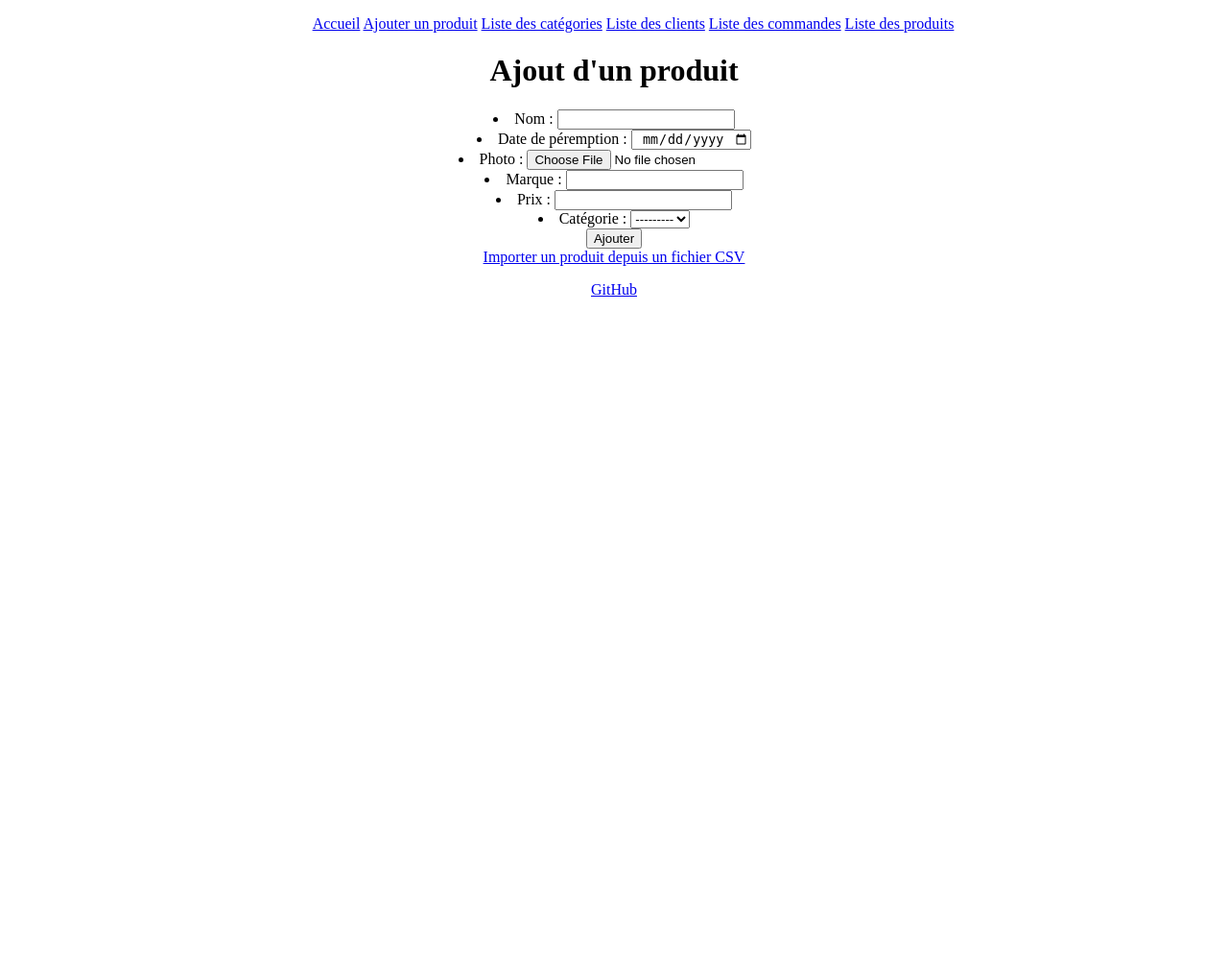
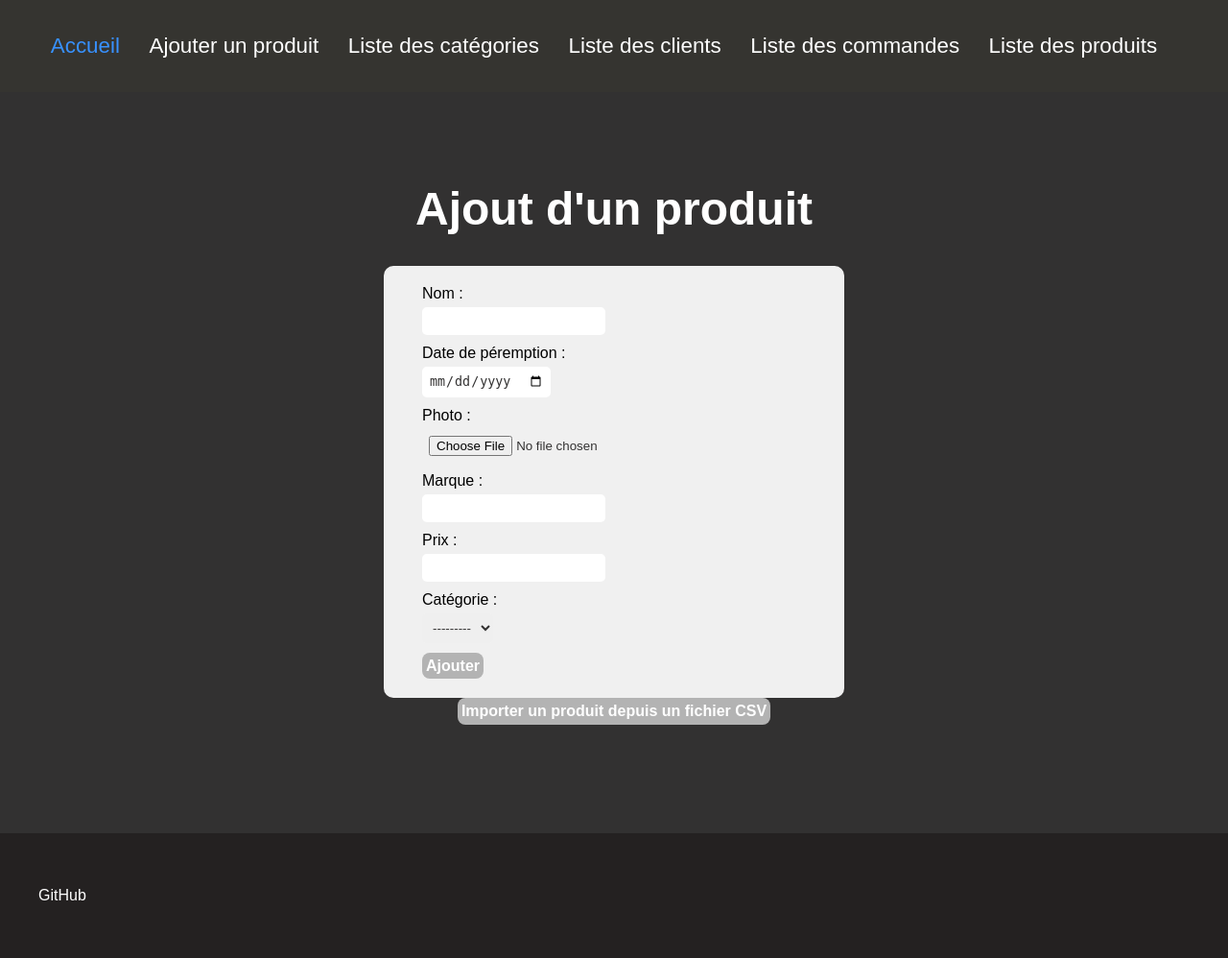
Before and after one commit to boeglin-iut/sae23-drive, a Django app: page /drive/produits/add/ in a window 1280 px wide. Shown: the whole page at 96% size. Before the commit the page ends 309 px from the top, so only its background shows below. Run offline with Django 5.2, Linux system fonts and the light colour scheme; data that the repository does not hold is empty.

Commit message:
avancement général du projet

```diff
--- a/driveproject/drive/forms.py
+++ b/driveproject/drive/forms.py
@@ -11,6 +11,10 @@ class CategoriesForm(ModelForm):
             'nom': _('Nom'),
             'descriptif': _('Descriptif'),
         }
+        widgets = {
+            'nom': forms.TextInput(attrs={'class': 'form-group'}),
+            'descriptif': forms.Textarea(attrs={'class': 'form-group'}),
+        }
 
 class ClientsForm(ModelForm):
     class Meta:
@@ -21,6 +25,11 @@ class ClientsForm(ModelForm):
             'prenom': _('Prénom'),
             'adresse': _('Adresse'),
         }
+        widgets = {
+            'nom': forms.TextInput(attrs={'class': 'form-group'}),
+            'prenom': forms.TextInput(attrs={'class': 'form-group'}),
+            'adresse': forms.Textarea(attrs={'class': 'form-group'}),
+        }
 
 class CommandesForm(ModelForm):
     class Meta:
@@ -28,6 +37,9 @@ class CommandesForm(ModelForm):
         fields = ['id_client']
         labels = {
             'id_client': _('Client'),
+        }
+        widgets = {
+            'id_client': forms.Select(attrs={'class': 'form-group'}),
         }
 
 class ProduitsForm(ModelForm):
@@ -43,7 +55,12 @@ class ProduitsForm(ModelForm):
             'id_categorie': _('Catégorie'),
         }
         widgets = {
-            'date_de_peremption': forms.DateInput(attrs={'type': 'date'}),
+            'nom': forms.TextInput(attrs={'class': 'form-group'}),
+            'date_de_peremption': forms.DateInput(attrs={'class': 'form-group', 'type': 'date'}),
+            'photo': forms.FileInput(attrs={'class': 'form-group'}),
+            'marque': forms.TextInput(attrs={'class': 'form-group'}),
+            'prix': forms.NumberInput(attrs={'class': 'form-group'}),
+            'id_categorie': forms.Select(attrs={'class': 'form-group'}),
         }
 
 class ListeProduitForm(ModelForm):
@@ -54,6 +71,10 @@ class ListeProduitForm(ModelForm):
             'id_commande': _('Commande'),
             'quantite': _('Quantité'),
         }
+        widgets = {
+            'id_commande': forms.Select(attrs={'class': 'form-group'}),
+            'quantite': forms.NumberInput(attrs={'class': 'form-group'}),
+        }
 
 class ListeProduitEditForm(ModelForm):
     class Meta:
@@ -62,3 +83,6 @@ class ListeProduitEditForm(ModelForm):
         labels = {
             'quantite': _('Quantité'),
         }
+        widgets = {
+            'quantite': forms.NumberInput(attrs={'class': 'form-group'}),
+        }
--- a/driveproject/drive/static/drive/style.css
+++ b/driveproject/drive/static/drive/style.css
@@ -1,3 +1,143 @@
-* {
-    text-align: center;
+body {
+    font-family: 'Montserrat', sans-serif;
+    margin: 0;
+    padding: 0;
 }
+
+nav {
+    background-color: #353430;
+    font-size: 140%;
+    padding: 1%;
+}
+
+.nav-but {
+    color:rgb(255, 255, 255);
+    text-decoration: solid;
+    margin-left: 2%;
+}
+
+.nav-but-drive{
+    color:#3891ff;
+    text-decoration: solid;
+}
+
+a {
+    text-decoration: none;
+    color:white;
+}
+
+a:hover{
+    transition-duration: 200ms;
+    color: rgb(102, 94, 94);
+}
+
+.Body {
+    padding-bottom: 4%;
+    background-color: #323131;
+    font-family: "Montserrat", sans-serif;
+    display: flex;
+    justify-content: center;
+    align-items: center;
+    flex-direction: column;
+    height: 90vh;
+}
+
+h1 {
+    color:white;
+    font-size: 300%;
+}
+
+.text {
+    color:white;
+}
+
+.form-container {
+    background-color: #f0f0f0;
+    padding: 20px 40px;
+    border-radius: 10px;
+    max-width: 400px;
+    width: 120%;
+    color:black;
+}
+
+.form-group {
+    margin-bottom: 10px;
+    border-radius:5px;
+    border-style: none;
+    padding:7px;
+    color: #323131;
+}
+
+.but-imp{
+    background-color: #494845;
+    margin-top: 10px;
+    border-radius:5px;
+    border-style: none;
+    padding:7px;
+}
+.but-imp a{
+    text-decoration: none;
+    color: white;
+}
+
+label {
+    display: block;
+    margin-bottom: 5px;
+}
+
+.button-68 {
+  background-color: #b3b3b3;
+  border-radius: 8px;
+  border-style: none;
+  color: #fff;
+  cursor: pointer;
+  display: inline-block;
+  font-size: 16px;
+  font-weight: 600;
+  line-height: 0.1;
+  padding: 13px 4px;
+  text-align: center;
+  text-decoration: none;
+}
+
+.button-68:hover {
+  background-color: #a0a0a0;
+  transition-duration: 300ms;
+}
+
+.tableau-cont {
+    display: flex;
+    flex-wrap: wrap;
+    gap: 80px;
+}
+
+.tableau-wrap {
+    flex: 1;
+    min-width: 300px;
+}
+table{
+    margin-top:25px;
+}
+
+td {
+    color:rgb(183, 183, 183);
+    padding: 10px;
+}
+
+th {
+    color:rgb(183, 183, 183);
+}
+
+footer {
+    background-color: rgb(36, 33, 33);
+    padding: 40px;
+    color: white;
+}
+footer a {
+    text-decoration: none;
+    color:white;
+}
+
+.img-class {
+    width: 200px;
+}
--- a/driveproject/drive/templates/drive/base.html
+++ b/driveproject/drive/templates/drive/base.html
@@ -29,7 +29,9 @@
         {% endfor %}
     {% endif %}
 
-    {% block content %}{% endblock %}
+    <div class="Body">
+        {% block content %}{% endblock %}
+    </div>
 
     <footer>
         <p>
--- a/driveproject/drive/templates/drive/categories/add.html
+++ b/driveproject/drive/templates/drive/categories/add.html
@@ -4,9 +4,9 @@
 
 {% block content %}
     <h1>Ajout d'une catégorie</h1>
-    <form method="post">
+    <form method="post" class="form-container">
         {% csrf_token %}
-        {{ catform.as_ul }}
-        <button type="submit">Ajouter</button>
+        {{ catform }}
+        <button type="submit" class="button-68">Ajouter</button>
     </form>
 {% endblock %}
--- a/driveproject/drive/templates/drive/categories/edit.html
+++ b/driveproject/drive/templates/drive/categories/edit.html
@@ -4,9 +4,9 @@
 
 {% block content %}
     <h1>Modification d'une catégorie</h1>
-    <form method="post">
+    <form method="post" class="form-container">
         {% csrf_token %}
-        {{ catform.as_ul }}
-        <button type="submit">Modifier</button>
+        {{ catform }}
+        <button type="submit" class="button-68">Modifier</button>
     </form>
 {% endblock %}
--- a/driveproject/drive/templates/drive/clients/add.html
+++ b/driveproject/drive/templates/drive/clients/add.html
@@ -4,9 +4,9 @@
 
 {% block content %}
     <h1>Ajout d'un client</h1>
-    <form method="post">
+    <form method="post" class="form-container">
         {% csrf_token %}
-        {{ cliform.as_ul }}
-        <button type="submit">Ajouter</button>
+        {{ cliform }}
+        <button type="submit" class="button-68">Ajouter</button>
     </form>
 {% endblock %}
--- a/driveproject/drive/templates/drive/clients/edit.html
+++ b/driveproject/drive/templates/drive/clients/edit.html
@@ -4,9 +4,9 @@
 
 {% block content %}
     <h1>Modification d'un client</h1>
-    <form method="post">
+    <form method="post" class="form-container">
         {% csrf_token %}
-        {{ cliform.as_ul }}
-        <button type="submit">Modifier</button>
+        {{ cliform }}
+        <button type="submit" class="button-68">Modifier</button>
     </form>
 {% endblock %}
--- a/driveproject/drive/templates/drive/commandes/add.html
+++ b/driveproject/drive/templates/drive/commandes/add.html
@@ -4,9 +4,9 @@
 
 {% block content %}
     <h1>Ajout d'une commande</h1>
-    <form method="post">
+    <form method="post" class="form-container">
         {% csrf_token %}
-        {{ comform.as_ul }}
-        <button type="submit">Ajouter</button>
+        {{ comform }}
+        <button type="submit" class="button-68">Ajouter</button>
     </form>
 {% endblock %}
--- a/driveproject/drive/templates/drive/commandes/edit.html
+++ b/driveproject/drive/templates/drive/commandes/edit.html
@@ -4,9 +4,9 @@
 
 {% block content %}
     <h1>Modification d'une commande</h1>
-    <form method="post">
+    <form method="post" class="form-container">
         {% csrf_token %}
-        {{ comform.as_ul }}
-        <button type="submit">Modifier</button>
+        {{ comform }}
+        <button type="submit" class="button-68">Modifier</button>
     </form>
 {% endblock %}
--- a/driveproject/drive/templates/drive/index.html
+++ b/driveproject/drive/templates/drive/index.html
@@ -3,5 +3,5 @@
 {% block title %}Accueil{% endblock %}
 
 {% block content %}
-    <a href="/drive/produits" class="shiny-btn">Voir les produits disponibles</a>
+    <h1>Bienvenue sur le site !</h1>
 {% endblock %}
--- a/driveproject/drive/templates/drive/liste_produits/add.html
+++ b/driveproject/drive/templates/drive/liste_produits/add.html
@@ -4,9 +4,9 @@
 
 {% block content %}
     <h1>Ajouter {{ produit.nom }} à une commande</h1>
-    <form method="post">
+    <form method="post" class="form-container">
         {% csrf_token %}
-        {{ form.as_p }}
-        <button type="submit">Ajouter à la commande</button>
+        {{ form }}
+        <button type="submit" class="button-68">Ajouter à la commande</button>
     </form>
 {% endblock %}
--- a/driveproject/drive/templates/drive/liste_produits/edit.html
+++ b/driveproject/drive/templates/drive/liste_produits/edit.html
@@ -4,9 +4,9 @@
 
 {% block content %}
     <h1>Modification de la quantité d'un produit</h1>
-    <form method="post" enctype="multipart/form-data">
+    <form method="post" enctype="multipart/form-data" class="form-container">
         {% csrf_token %}
         {{ lpeform.as_ul }}
-        <button type="submit">Modifier</button>
+        <button type="submit" class="button-68">Modifier</button>
     </form>
 {% endblock %}
--- a/driveproject/drive/templates/drive/produits/add.html
+++ b/driveproject/drive/templates/drive/produits/add.html
@@ -4,12 +4,12 @@
 
 {% block content %}
     <h1>Ajout d'un produit</h1>
-    <form method="post" enctype="multipart/form-data">
+    <form method="post" enctype="multipart/form-data" class="form-container">
         {% csrf_token %}
-        {{ prodform.as_ul }}
-        <button type="submit">Ajouter</button>
+        {{ prodform }}
+        <button type="submit" class="button-68">Ajouter</button>
     </form>
     <form method="post" enctype="multipart/form-data">
-        <a href="/drive/produits/import/">Importer un produit depuis un fichier CSV</a>
+        <a href="/drive/produits/import/" class="button-68">Importer un produit depuis un fichier CSV</a>
     </form>
 {% endblock %}
--- a/driveproject/drive/templates/drive/produits/edit.html
+++ b/driveproject/drive/templates/drive/produits/edit.html
@@ -4,9 +4,9 @@
 
 {% block content %}
     <h1>Modification d'un produit</h1>
-    <form method="post" enctype="multipart/form-data">
+    <form method="post" enctype="multipart/form-data" class="form-container">
         {% csrf_token %}
-        {{ prodform.as_ul }}
-        <button type="submit">Modifier</button>
+        {{ prodform }}
+        <button type="submit" class="button-68">Modifier</button>
     </form>
 {% endblock %}
--- a/driveproject/drive/templates/drive/produits/import.html
+++ b/driveproject/drive/templates/drive/produits/import.html
@@ -6,6 +6,7 @@
 {% block content %}
     <h1>Importer un produit en utilisant un fichier CSV</h1>
 
+    <form method="post" class="form-container">
         <div>
             <h3>Comment ajouter un produit à l'aide d'un fichier CSV ?</h3>
             <p>1. Téléchargez le fichier CSV modèle <a href="{% static 'drive/modele.csv' %}">ici</a>.</p>
@@ -16,6 +17,7 @@
         <form method="post" enctype="multipart/form-data">
             {% csrf_token %}
             <input type="file" name="csvfile">
-        <button type="submit">Importer</button>
+            <button type="submit" class="button-68">Importer</button>
+        </form>
     </form>
 {% endblock %}
--- a/driveproject/drive/templates/drive/produits/produits.html
+++ b/driveproject/drive/templates/drive/produits/produits.html
@@ -18,7 +18,7 @@
         <tr>
             <td>
                 {% if produit.photo and produit.photo_exists %}
-                    <img src="{{ produit.photo.url }}" alt="{{ produit.nom }}">
+                    <img src="{{ produit.photo.url }}" class="img-class">
                 {% else %}
                     <p>La photo est introuvable</p>
                 {% endif %}
```
Lines whose indentation alone changed are shown as unchanged.
